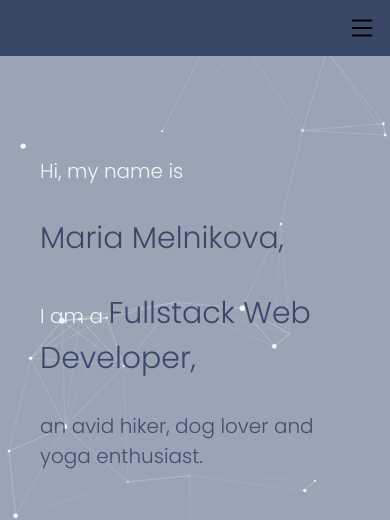
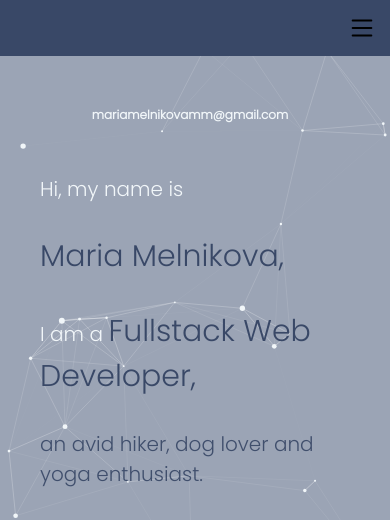
Before and after one commit to mariagoldamg/my-portfolio-js, a plain HTML site: page index.html in a window 390 px wide. Shown: the top 520 px of the page. Drawn offline with nearby package versions, Linux system fonts and the light colour scheme.

Commit message:
added email for mobile version

```diff
--- a/index.html
+++ b/index.html
@@ -79,7 +79,9 @@
       </nav>
 
 <div id="webDevBox">
-
+  <div class="mobileEmail">
+    <a id="mobileEmail" href="mailto: mariamelnikova.mm@gmail.com">mariamelnikovamm@gmail.com</a>
+    </div>
      <div id="webDev">
         <p class="info">Hi, my name is </p><br>
         <p id="name"> Maria Melnikova,</p> <br>
@@ -260,7 +262,7 @@
   <p class="contactPar">Click the links <span class="contactSpan"> to  get in touch </span> and let's <span> build something together.</span> </p>
 </div>
 
-<div id="mediaIcons" data-aos="fade-up" data-aos-delay="100"  data-aos-easing="ease-in-sine" data-aos-duration="1000">
+<div id="mediaIcons">
   <div>
     <a href="https://www.linkedin.com/" target="_blank" ><svg xmlns="http://www.w3.org/2000/svg" id="iconsFooter" width="16" height="16" fill="#394867" class="bi bi-linkedin" viewBox="0 0 16 16">
         <path d="M0 1.146C0 .513.526 0 1.175 0h13.65C15.474 0 16 .513 16 1.146v13.708c0 .633-.526 1.146-1.175 1.146H1.175C.526 16 0 15.487 0 14.854V1.146zm4.943 12.248V6.169H2.542v7.225h2.401zm-1.2-8.212c.837 0 1.358-.554 1.358-1.248-.015-.709-.52-1.248-1.342-1.248-.822 0-1.359.54-1.359 1.248 0 .694.521 1.248 1.327 1.248h.016zm4.908 8.212V9.359c0-.216.016-.432.08-.586.173-.431.568-.878 1.232-.878.869 0 1.216.662 1.216 1.634v3.865h2.401V9.25c0-2.22-1.184-3.252-2.764-3.252-1.274 0-1.845.7-2.165 1.193v.025h-.016a5.54 5.54 0 0 1 .016-.025V6.169h-2.4c.03.678 0 7.225 0 7.225h2.4z"/>
--- a/styles.css
+++ b/styles.css
@@ -137,7 +137,9 @@ cursor: pointer;
     justify-content: space-evenly;
     margin-top: 200px;
 }
-
+.mobileEmail{
+    display:none
+}
 p{
     font-size: 30px;
     font-family: 'Poppins', sans-serif;
@@ -336,13 +338,30 @@ svg {
 
 
          /* ---- body---- */
+
         #webDevBox {
             display: flex;
             flex-direction: column;
             align-items: center;
             margin-top: 100px;
             margin-left:-10px;
-
+        }
+        .mobileEmail{
+            display:block;
+            display: flex;
+            justify-content: center;
+            margin-top:-50px;
+            margin-bottom: 50px;
+        }
+        #mobileEmail {
+            text-decoration: none;
+            font-family: 'Poppins', sans-serif;
+            font-weight: bold;
+            color: #F1F6F9;
+        }
+        #mobileEmail:hover{
+            text-decoration: underline;
+            color:#394867
         }
         .aboutAndCertificates{
             display: flex;
```
